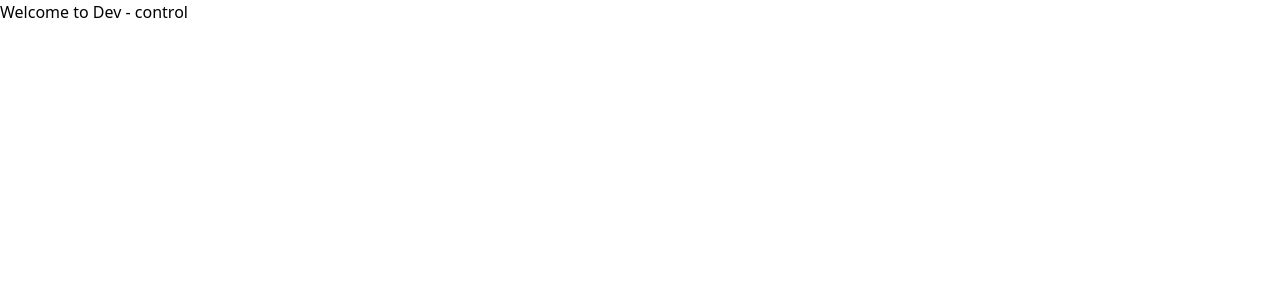
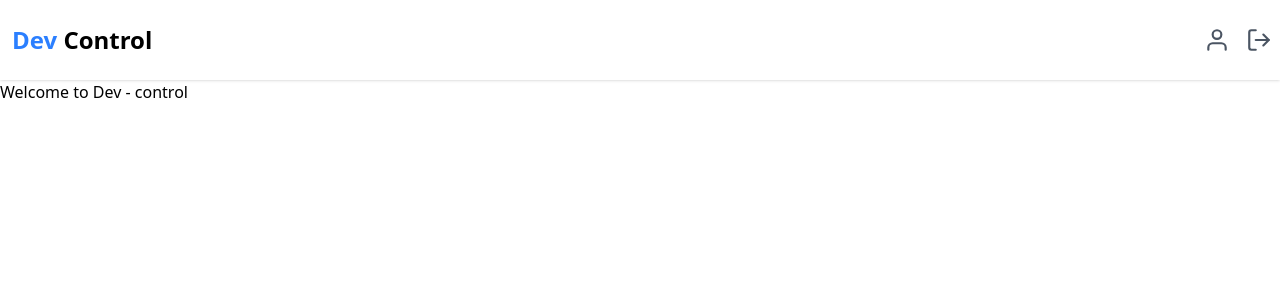
Before and after one commit to VictorVilelaDuarte/dev-control, a Next.js app: page / in a window 1280 px wide. Shown: the top 300 px of the page. Built offline with nearby package versions, Linux system fonts and the light colour scheme.

Commit message:
creating header component

```diff
--- a/src/app/layout.tsx
+++ b/src/app/layout.tsx
@@ -1,5 +1,6 @@
 import type { Metadata } from "next";
 import "./globals.css";
+import { Header } from "@/components/header";
 
 export const metadata: Metadata = {
   title: "Dev - control",
@@ -13,7 +14,10 @@
 }>) {
   return (
     <html lang="en">
-      <body>{children}</body>
+      <body>
+        <Header />
+        {children}
+      </body>
     </html>
   );
 }
--- /dev/null
+++ b/src/components/header/index.tsx
@@ -0,0 +1,26 @@
+import Link from "next/link";
+import { FiUser, FiLogOut } from "react-icons/fi";
+
+export function Header() {
+  return (
+    <header className="w-full flex items-center px-2 py-4 bg-white h-20 shadow-sm">
+      <div className="w-full flex items-center justify-between max-w-7xl mx-auto">
+        <Link href="/" className="text-2xl font-bold">
+          <h1 className="font-bold text-2xl pl-1 hover:tracking-widest duration-300">
+            <span className="text-blue-500">Dev </span> Control
+          </h1>
+        </Link>
+
+        <div className="flex items-baseline gap-4">
+          <Link href="/dashboard">
+            <FiUser size={26} color="#4b5563" />
+          </Link>
+
+          <button>
+            <FiLogOut size={26} color="#4b5563" />
+          </button>
+        </div>
+      </div>
+    </header>
+  );
+}
```
Also changed, not shown: package.json (+5 -4 lines), 1 other file (tests, documents, lock files or other folders).
